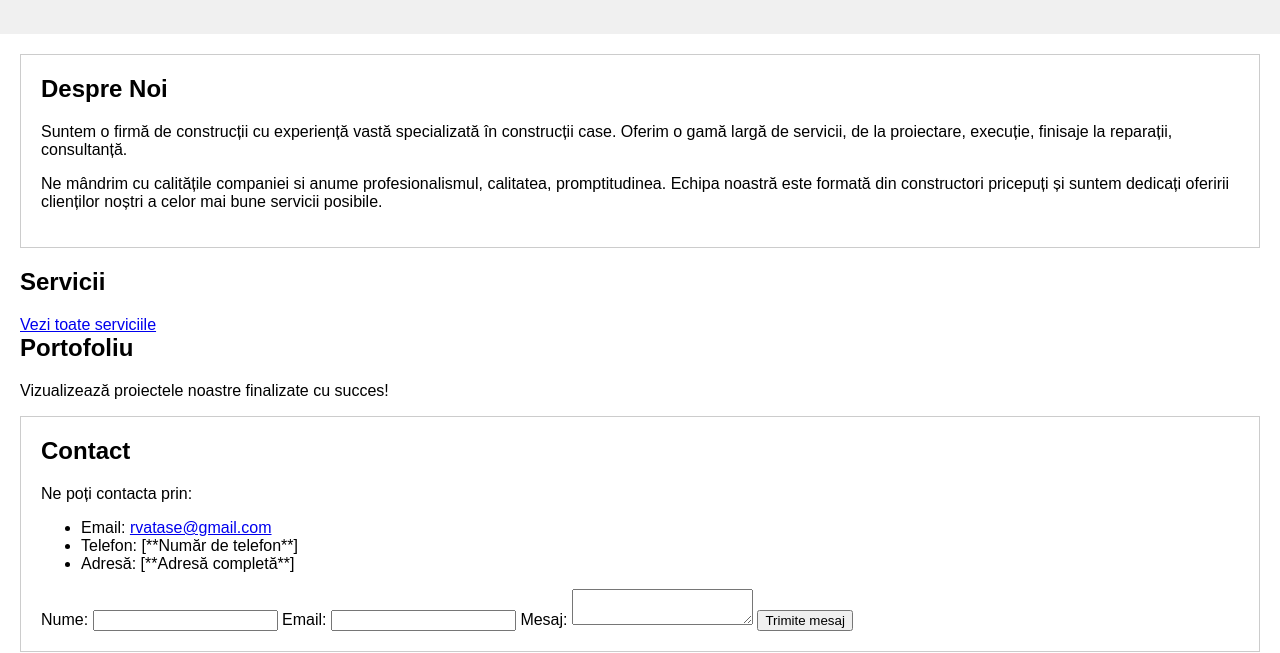
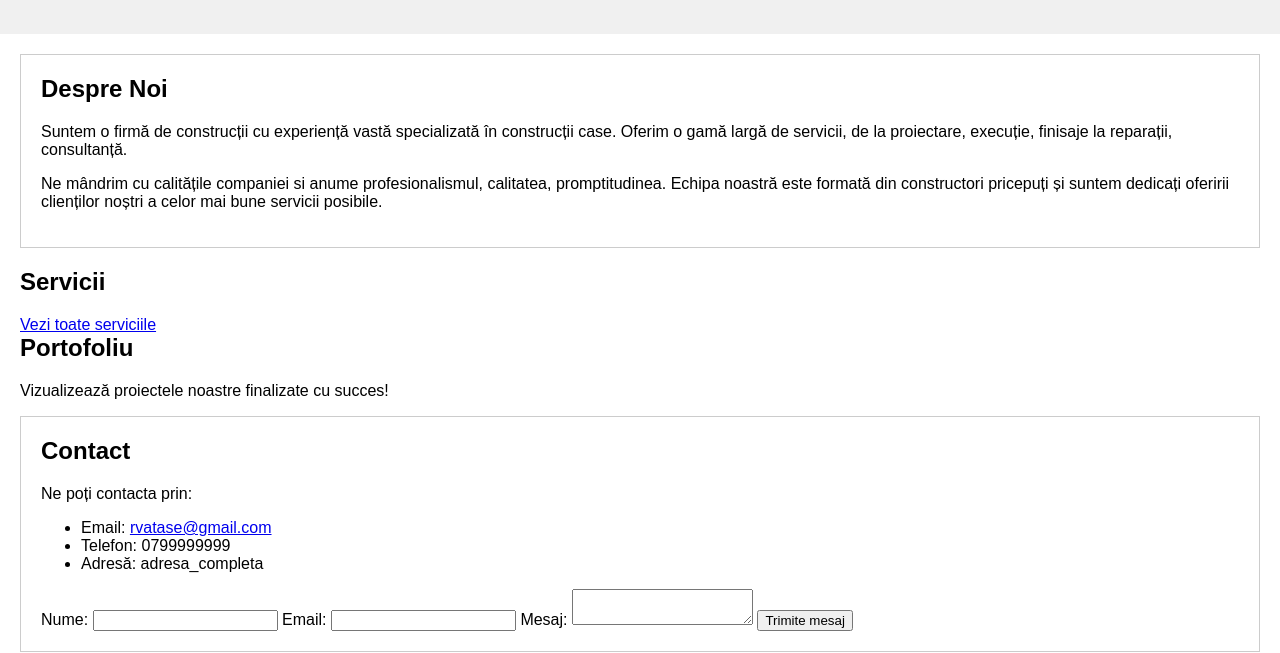
Before and after one commit to vataseradu/VTSCONSTRUCTSRL, a plain HTML site: page index.html in a window 1280 px wide. Shown: the part 174-827 px from the top of the page. Drawn offline with Linux system fonts and the light colour scheme.

Commit message:
Update index.html

```diff
--- a/index.html
+++ b/index.html
@@ -48,8 +48,8 @@
                 <p>Ne poți contacta prin:</p>
                 <ul>
                     <li>Email: <a href="mailto:rvatase@gmail.com">rvatase@gmail.com</a></li>
-                    <li>Telefon: [**Număr de telefon**]</li>
-                    <li>Adresă: [**Adresă completă**]</li>
+                    <li>Telefon: 0799999999</li>
+                    <li>Adresă: adresa_completa</li>
                 </ul>
                 <form action="#">
                     <label for="nume">Nume:</label>
```
